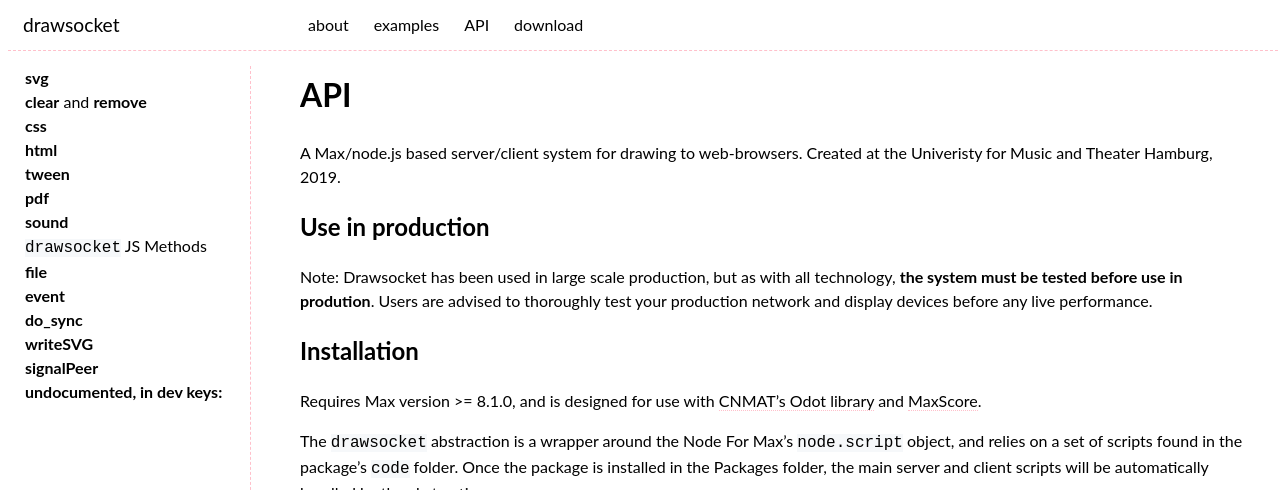
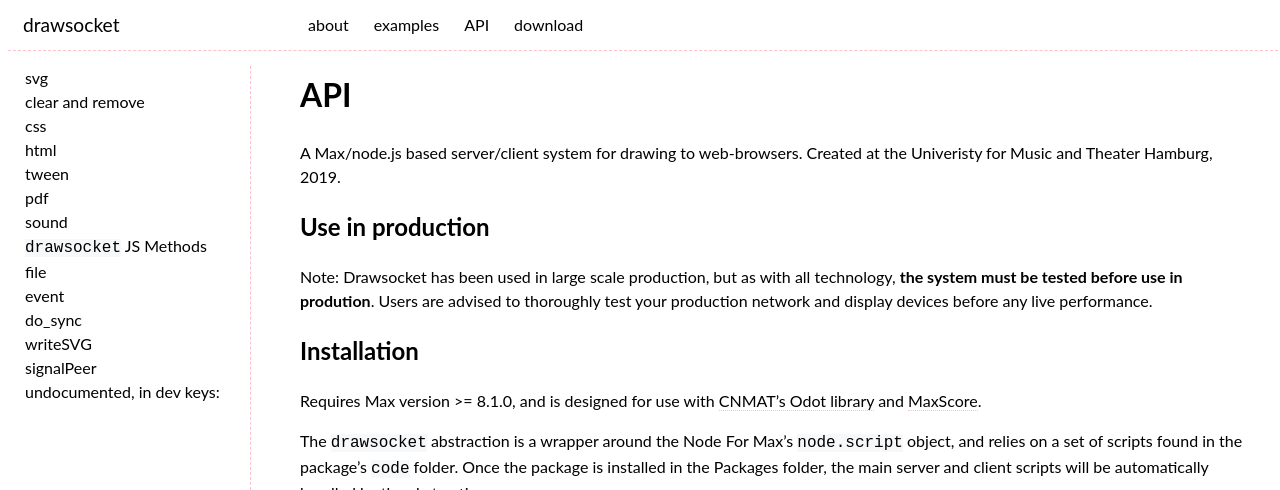
Before and after one commit to HfMT-ZM4/drawsocket.github.io, a Jekyll site: the page built from api.md, in a window 1280 px wide. Shown: the top 490 px of the page. Built offline with Jekyll 4.4.1, drawn with Linux system fonts in a browser that asks for light colours.

Commit message:
menu style

```diff
--- a/assets/css/main.css
+++ b/assets/css/main.css
@@ -70,6 +70,10 @@
     margin-left: 0;
 }
 
+#api_menu strong {
+    font-weight: normal;
+}
+
 #api_menu li:hover {
     color: var(--fg-color);
     cursor: pointer;
```
